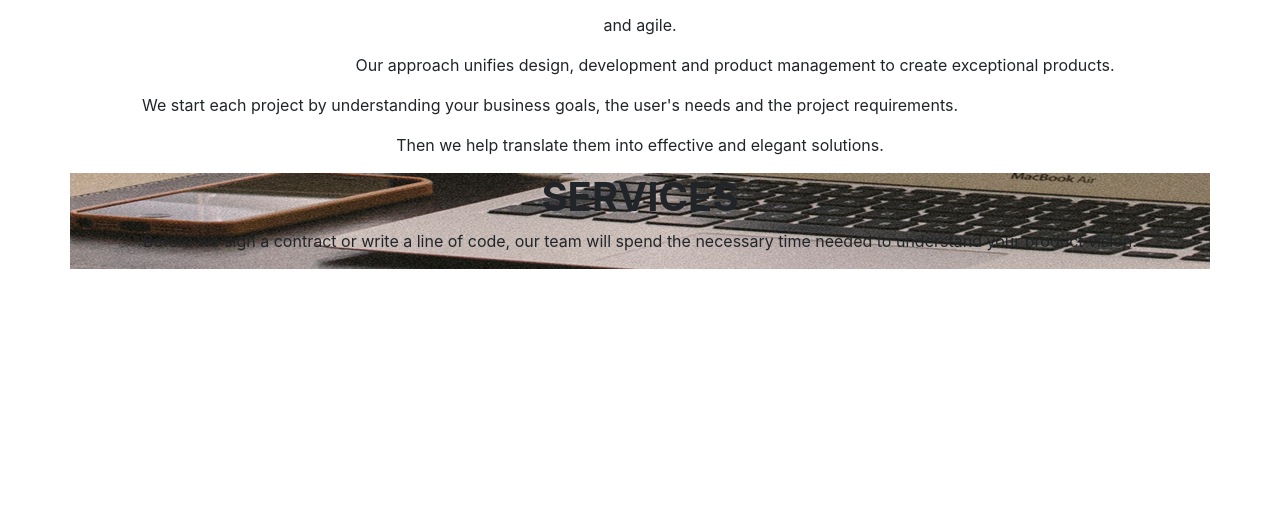
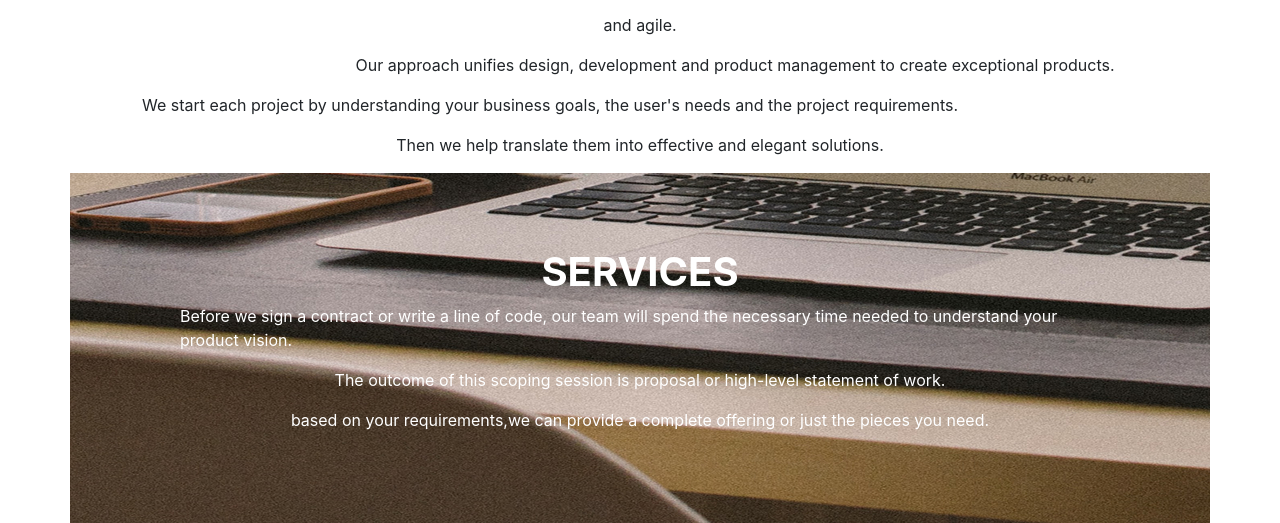
Before and after one commit to D0nmoses/delani-studio, a plain HTML site: page index.html in a window 1280 px wide. Shown: the part 792-1315 px from the top of the page. Before the commit the page ends 1061 px from the top, so only its background shows below. Drawn offline with Linux system fonts and the light colour scheme.

Commit message:
make changes to the services section in html along with styling in css

```diff
--- a/css/styles.css
+++ b/css/styles.css
@@ -20,4 +20,13 @@
 
 #services{
   background-image: url("../img/services_img.jpg");
+  color: white;
 }
+
+#servicesHeading{
+  padding-top: 75px;
+}
+
+#servicesLine3{
+  padding-bottom: 75px;
+}
--- a/index.html
+++ b/index.html
@@ -97,15 +97,31 @@
     <div class="row justify-content-md-center" id="services">
         <div class="col col-lg-2"></div>
         <div class="col-md-auto">
-          <h1><strong>SERVICES</strong></h1>
+          <h1 id=servicesHeading><strong>SERVICES</strong></h1>
+        </div>
+        <div class="col col-lg-2"></div>
+        <div class="w-100"></div>
+        <div class="col col-lg-1"></div>
+        <div class="col-md-10">
+          <p>Before we sign a contract or write a line of code, our team
+              will spend the necessary time needed to understand your product
+              vision.
+          </p>
+        </div>
+        <div class="col col-lg-1"></div>
+        <div class="w-100"></div>
+        <div class="col col-lg-2"></div>
+        <div class="col-md-auto">
+          <p>The outcome of this scoping session is proposal or high-level
+              statement of work.
+          </p>
         </div>
         <div class="col col-lg-2"></div>
         <div class="w-100"></div>
         <div class="col col-lg-2"></div>
         <div class="col-md-auto">
-          <p>Before we sign a contract or write a line of code, our team
-              will spend the necessary time needed to understand your product
-              vision.
+          <p id="servicesLine3">based on your requirements,we can provide a complete offering or
+            just the pieces you need.
           </p>
         </div>
         <div class="col col-lg-2"></div>
```
